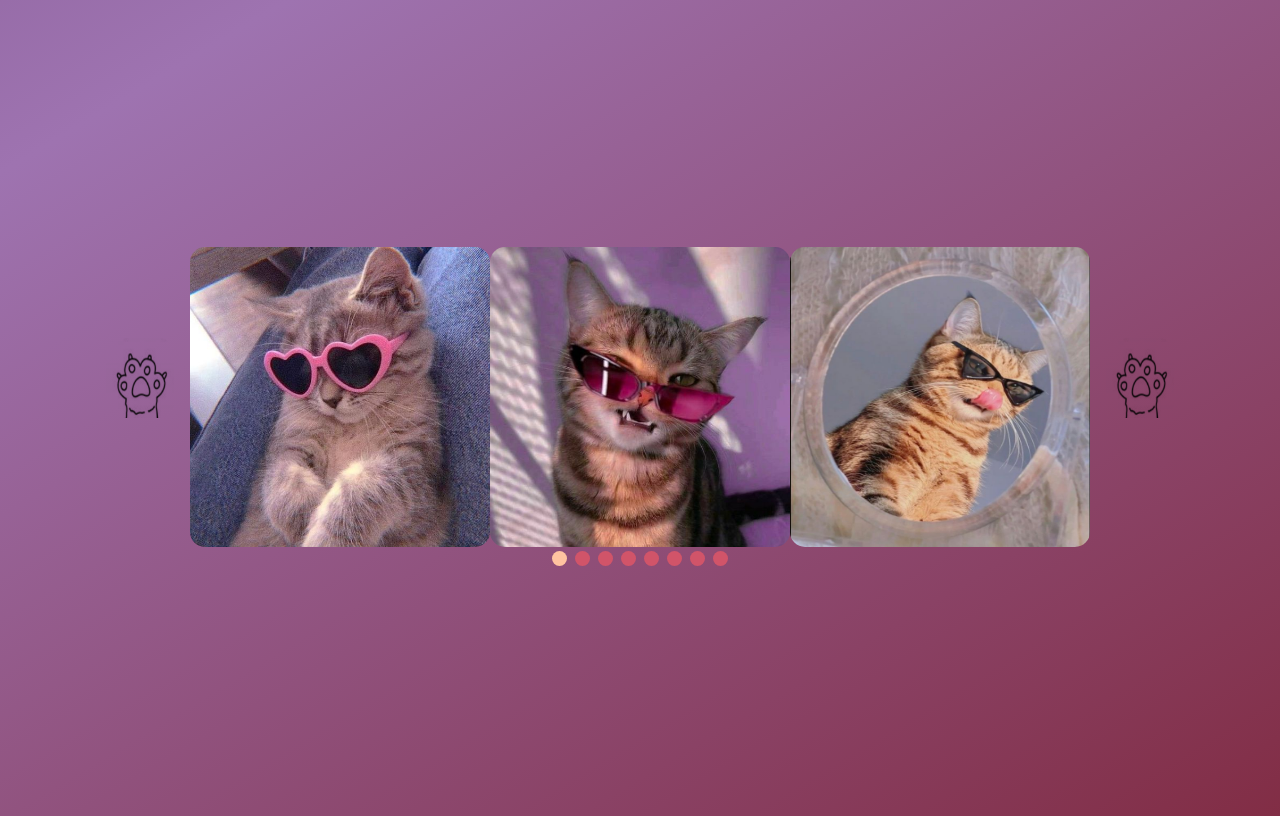
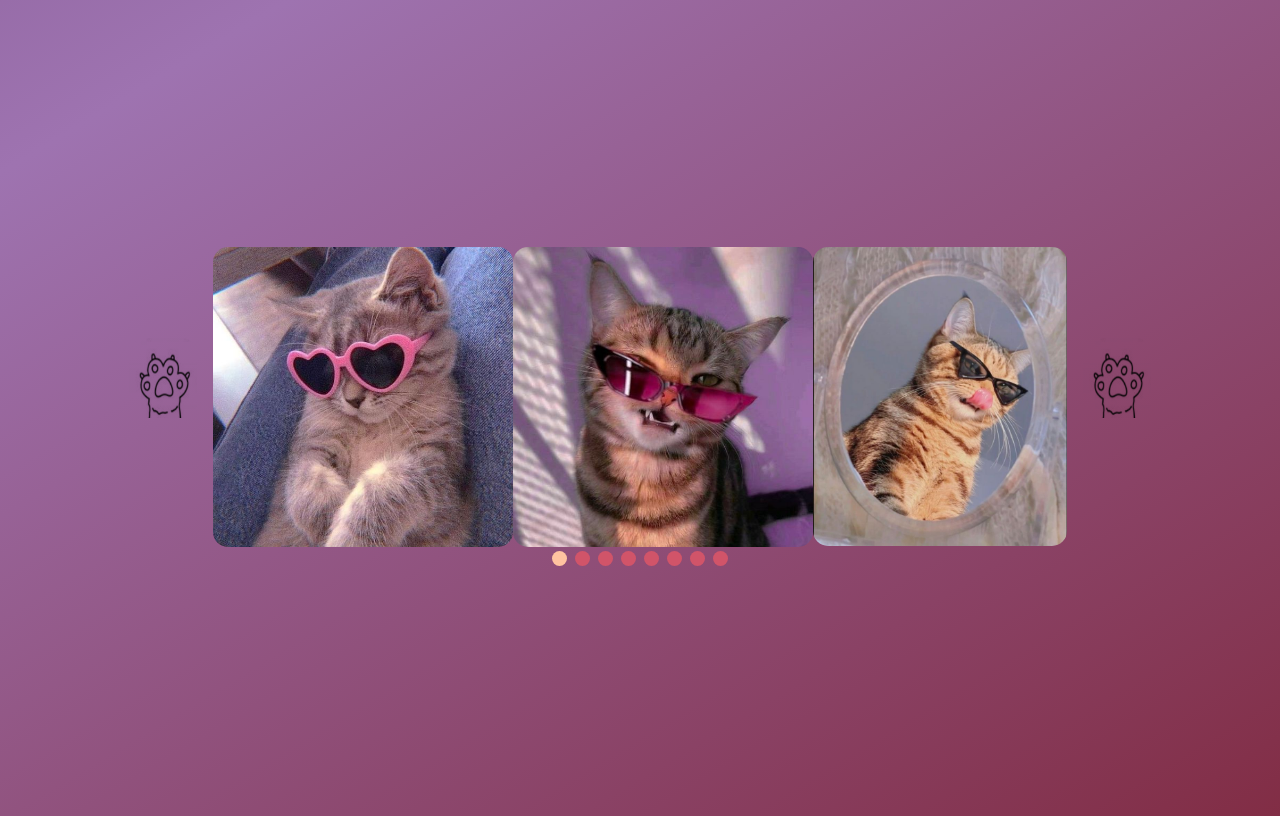
Before and after one commit to an03er/seven.github.io, a plain HTML site: page index.html in a window 1280 px wide. Drawn offline with Linux system fonts and the light colour scheme.

Commit message:
Update style.css

```diff
--- a/style.css
+++ b/style.css
@@ -1,5 +1,5 @@
 img{
-    width: 300px;
+/*     width: 300px; */
     height: auto;
     border-radius: 15px;
     max-width: 100%;
```
